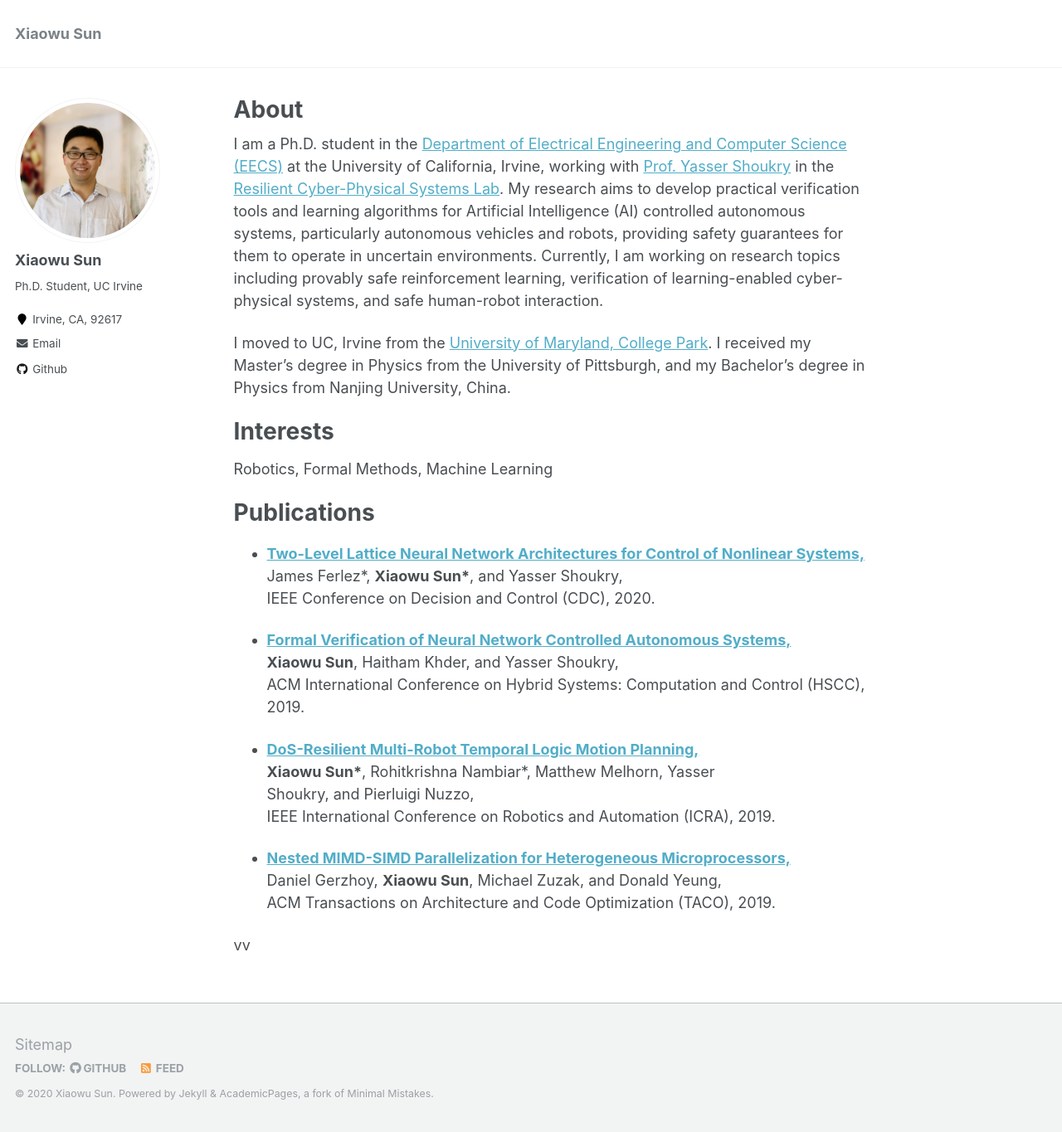
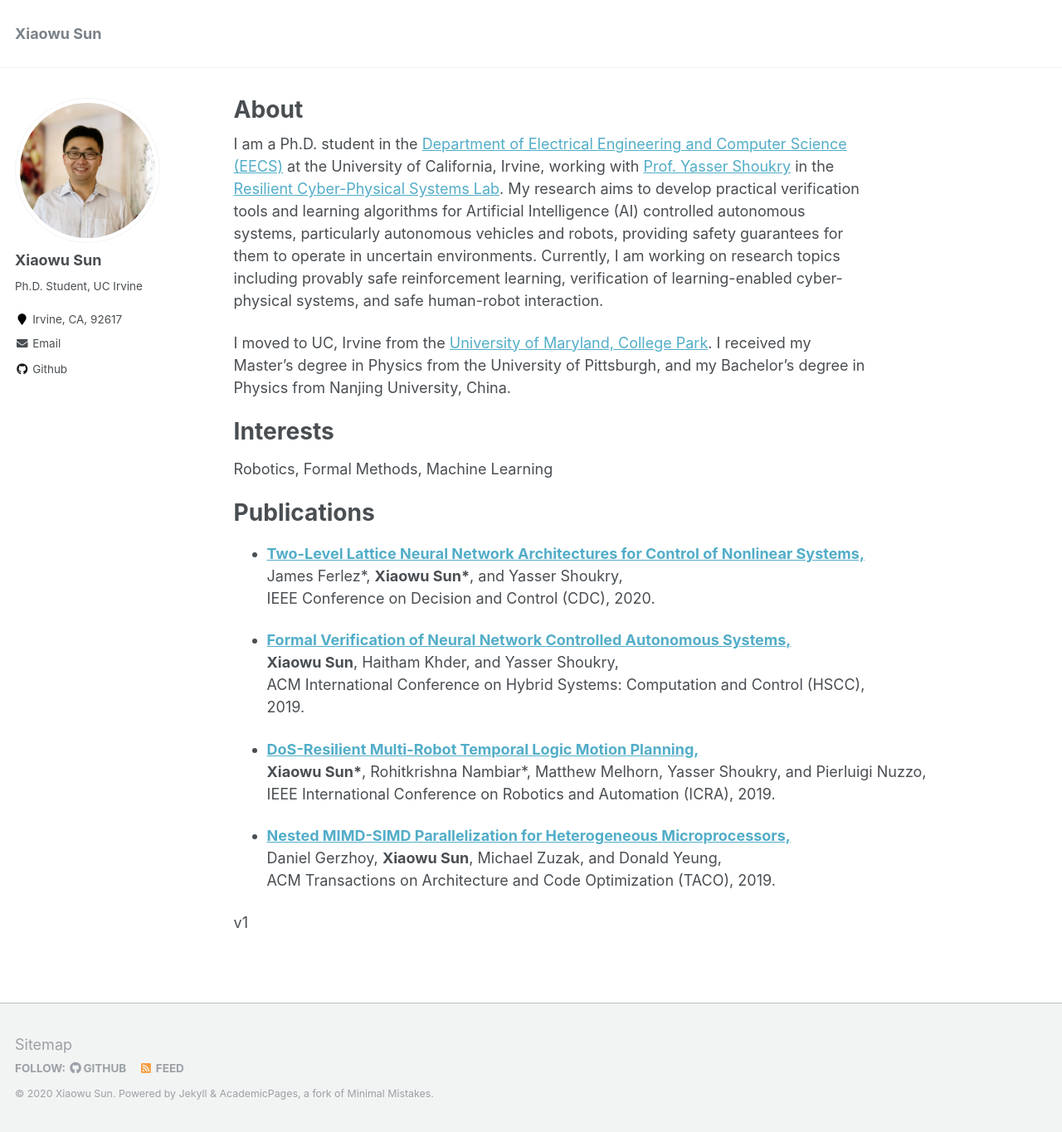
Before and after one commit to xiaowusun/xiaowusun.github.io, a Jekyll site: the page built from _pages/about.md, in a window 1280 px wide and 1365 px high. Shown: the whole window at 83% size. Built offline with Jekyll 4.4.1, drawn with Linux system fonts in a browser that asks for light colours.

Commit message:
Initial commit

```diff
--- a/_pages/about.md
+++ b/_pages/about.md
@@ -29,7 +29,7 @@
 
 - [**DoS-Resilient Multi-Robot Temporal Logic Motion Planning,**](https://ieeexplore.ieee.org/document/8794477)
 <br>
-<b>Xiaowu Sun\*</b>,&nbsp;Rohitkrishna Nambiar\*,&nbsp;Matthew Melhorn,&nbsp;Yasser Shoukry,&nbsp;and&nbsp;Pierluigi&nbsp;Nuzzo,
+<b>Xiaowu&nbsp;Sun\*</b>,&nbsp;Rohitkrishna&nbsp;Nambiar\*,&nbsp;Matthew&nbsp;Melhorn,&nbsp;Yasser&nbsp;Shoukry,&nbsp;and&nbsp;Pierluigi&nbsp;Nuzzo,
 <br>
 IEEE International Conference on Robotics and Automation (ICRA), 2019.
 
@@ -39,4 +39,4 @@
 <br>
 ACM Transactions on Architecture and Code Optimization (TACO), 2019.
 
-vv
+v1
```
